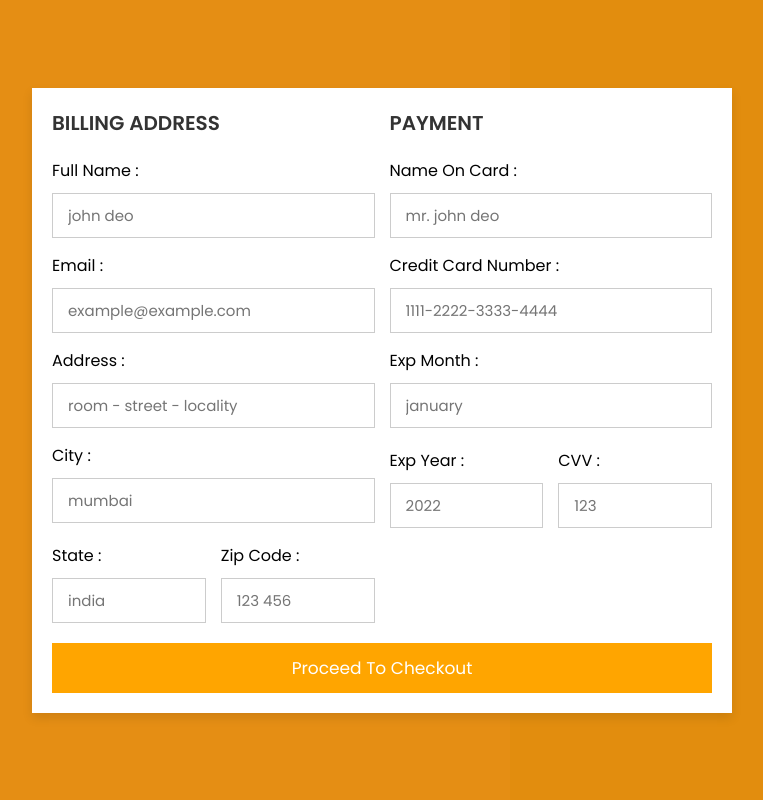
After one commit to deepdalal20/BakeryManagementPHP, a PHP site: page /billing.php in a window 1280 px wide. The commit adds this page. Shown: the whole page, without its empty margins (258-1021 px from the left). Run offline with PHP 8.4, Linux system fonts and the light colour scheme; a user stored in the database is signed in.

Commit message:
18/10/2022 (First)

```diff
--- /dev/null
+++ b/billing.php
@@ -0,0 +1,110 @@
+<?php
+    include 'dbcon.php';
+    session_start();
+    if(!isset($_SESSION['loganame'])){
+        header('location:login.php');
+    }
+?>
+<!DOCTYPE html>
+<html lang="en">
+<head>
+    <meta charset="UTF-8">
+    <meta http-equiv="X-UA-Compatible" content="IE=edge">
+    <meta name="viewport" content="width=device-width, initial-scale=1.0">
+    <title> Payment Page </title>
+    <!-- custom css file link  -->
+    <link rel="stylesheet" href="billstyle.css">
+
+</head>
+<body>
+
+<div class="container">
+
+    <form action="" method="post">
+
+        <div class="row">
+
+            <div class="col">
+
+                <h3 class="title">billing address</h3>
+
+                <div class="inputBox">
+                    <span>full name :</span>
+                    <input type="text" placeholder="john deo" name="bname" required>
+                </div>
+                <div class="inputBox">
+                    <span>email :</span>
+                    <input type="email" placeholder="example@example.com" name="bemail" required>
+                </div>
+                <div class="inputBox">
+                    <span>address :</span>
+                    <input type="text" placeholder="room - street - locality" name="baddress" required>
+                </div>
+                <div class="inputBox">
+                    <span>city :</span>
+                    <input type="text" placeholder="mumbai" name="bcity" required>
+                </div>
+
+                <div class="flex">
+                    <div class="inputBox">
+                        <span>state :</span>
+                        <input type="text" placeholder="india" name="bstate" required>
+                    </div>
+                    <div class="inputBox">
+                        <span>zip code :</span>
+                        <input type="text" placeholder="123 456" name="pincode" required>
+                    </div>
+                </div>
+            </div>
+
+            <div class="col">
+
+                <h3 class="title">payment</h3>
+                <div class="inputBox">
+                    <span>name on card :</span>
+                    <input type="text" placeholder="mr. john deo" name="cname" required>
+                </div>
+                <div class="inputBox">
+                    <span>credit card number :</span>
+                    <input type="number" placeholder="1111-2222-3333-4444" name="cnumber" required>
+                </div>
+                <div class="inputBox">
+                    <span>exp month :</span>
+                    <input type="text" placeholder="january" name="cmonth" required>
+                </div>
+
+                <div class="flex">
+                    <div class="inputBox">
+                        <span>exp year :</span>
+                        <input type="number" placeholder="2022" name="cyear" required>
+                    </div>
+                    <div class="inputBox">
+                        <span>CVV :</span>
+                        <input type="text" placeholder="123" max="3" name="cvv" required>
+                    </div>
+                </div>
+
+            </div>
+
+        </div>
+
+        <input type="submit" value="proceed to checkout" name="submit" class="submit-btn">
+    </form>
+    <?php
+        if(isset($_POST['submit']))
+        {
+            if(strlen($_POST['cvv']) == 3)
+            {
+                header ('location: output.php');
+            }
+            else
+            {
+                echo "<script>Enter CVV precisely</script>";
+            }
+        }
+    ?>
+
+</div>
+
+</body>
+</html>
--- /dev/null
+++ b/billstyle.css
@@ -0,0 +1,93 @@
+@import url('https://fonts.googleapis.com/css2?family=Poppins:wght@100;300;400;500;600&display=swap');
+
+*{
+  font-family: 'Poppins', sans-serif;
+  margin:0; padding:0;
+  box-sizing: border-box;
+  outline: none; border:none;
+  text-transform: capitalize;
+  transition: all .2s linear;
+}
+
+.container{
+  display: flex;
+  justify-content: center;
+  align-items: center;
+  padding:25px;
+  min-height: 100vh;
+  background: linear-gradient(90deg, #e58e14 60%, #e28d0e 40.1%);
+}
+
+.container form{
+  padding:20px;
+  width:700px;
+  background: #fff;
+  box-shadow: 0 5px 10px rgba(0,0,0,.1);
+}
+
+.container form .row{
+  display: flex;
+  flex-wrap: wrap;
+  gap:15px;
+}
+
+.container form .row .col{
+  flex:1 1 250px;
+}
+
+.container form .row .col .title{
+  font-size: 20px;
+  color:#333;
+  padding-bottom: 5px;
+  text-transform: uppercase;
+}
+
+.container form .row .col .inputBox{
+  margin:15px 0;
+}
+
+.container form .row .col .inputBox span{
+  margin-bottom: 10px;
+  display: block;
+}
+
+.container form .row .col .inputBox input{
+  width: 100%;
+  border:1px solid #ccc;
+  padding:10px 15px;
+  font-size: 15px;
+  text-transform: none;
+}
+
+.container form .row .col .inputBox input:focus{
+  border:1px solid #000;
+}
+
+.container form .row .col .flex{
+  display: flex;
+  gap:15px;
+}
+
+.container form .row .col .flex .inputBox{
+  margin-top: 5px;
+}
+
+.container form .row .col .inputBox img{
+  height: 34px;
+  margin-top: 5px;
+  filter: drop-shadow(0 0 1px #000);
+}
+
+.container form .submit-btn{
+  width: 100%;
+  padding:12px;
+  font-size: 17px;
+  background: #FFA500;
+  color:#fff;
+  margin-top: 5px;
+  cursor: pointer;
+}
+
+.container form .submit-btn:hover{
+  background: #FFA500;
+}
--- a/cart.php
+++ b/cart.php
@@ -138,7 +138,7 @@
 					</tbody>
 				</table>
         <br>
-            <a href="output.php"> <input type="submit" value="Check Out"> </a>
+            <a href="billing.php"> <input type="submit" value="Check Out"> </a>
             <a href="clearcrt.php"><input type="submit" value="Clear Cart"></a>
 			</div>
 		</div>
--- a/product.php
+++ b/product.php
@@ -206,7 +206,7 @@ body {
                 <img src="<?php echo $row['p_image']; ?>" style="float: right; width: 400; height: 200;">
                   <div class="card-content">
                     <h3> <?php echo $row['p_name']; ?></h3>
-                    <p> Price: ₹<?php echo $row['p_price']; ?>/kg </p>
+                    <p> Price: ₹<?php echo $row['p_price']; ?>/100 gram </p>
                     <form method="post" action="">
                       Qty: <input type="int" size="2" name="product_quantity" value="1">
                         <!-- <select name="weight" style="width: 70px; height: 28px;">
--- a/product1.php
+++ b/product1.php
@@ -187,7 +187,7 @@ body {
               </select>
                   </form>
                   <br>
-                    <p> Price: ₹<?php echo $row['p_price']; ?>/kg </p>
+                    <p> Price: ₹<?php echo $row['p_price']; ?>/100 gram </p>
                   </div>
                   <a href="login.php"><input type="button" value="Add to Cart"></a>
                 </div>
```
Also changed, not shown: Database/bms.sql (+88 -9 lines), bms.sql (deleted, +0 -224 lines), 1 other file.
